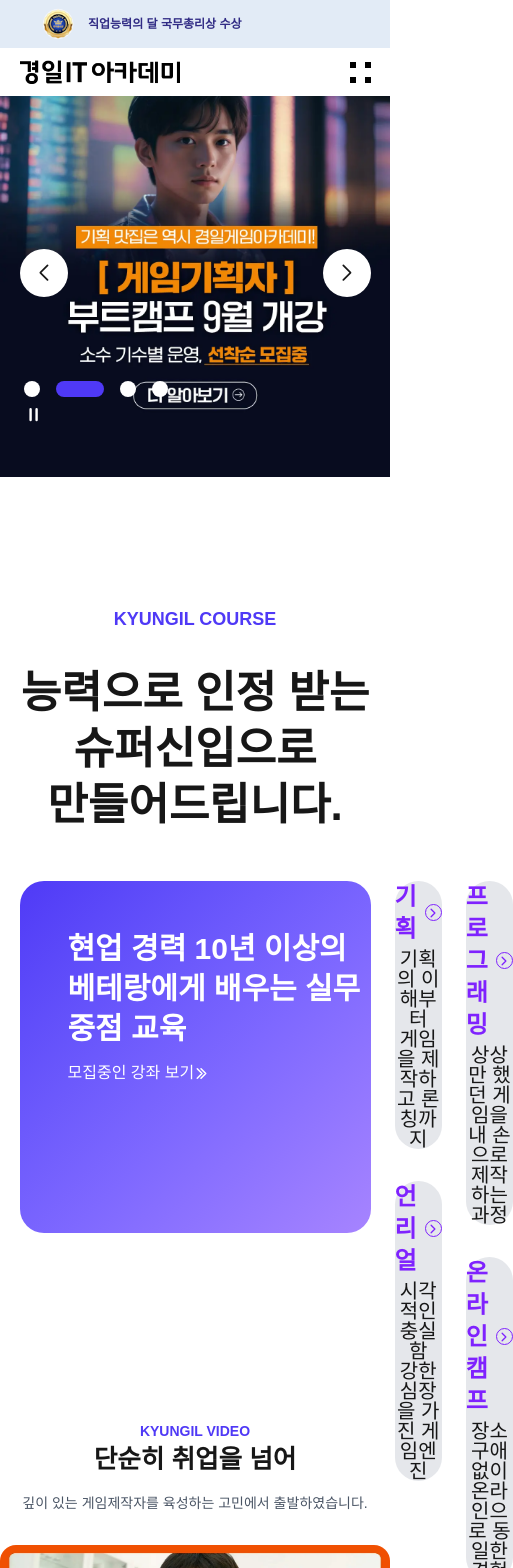
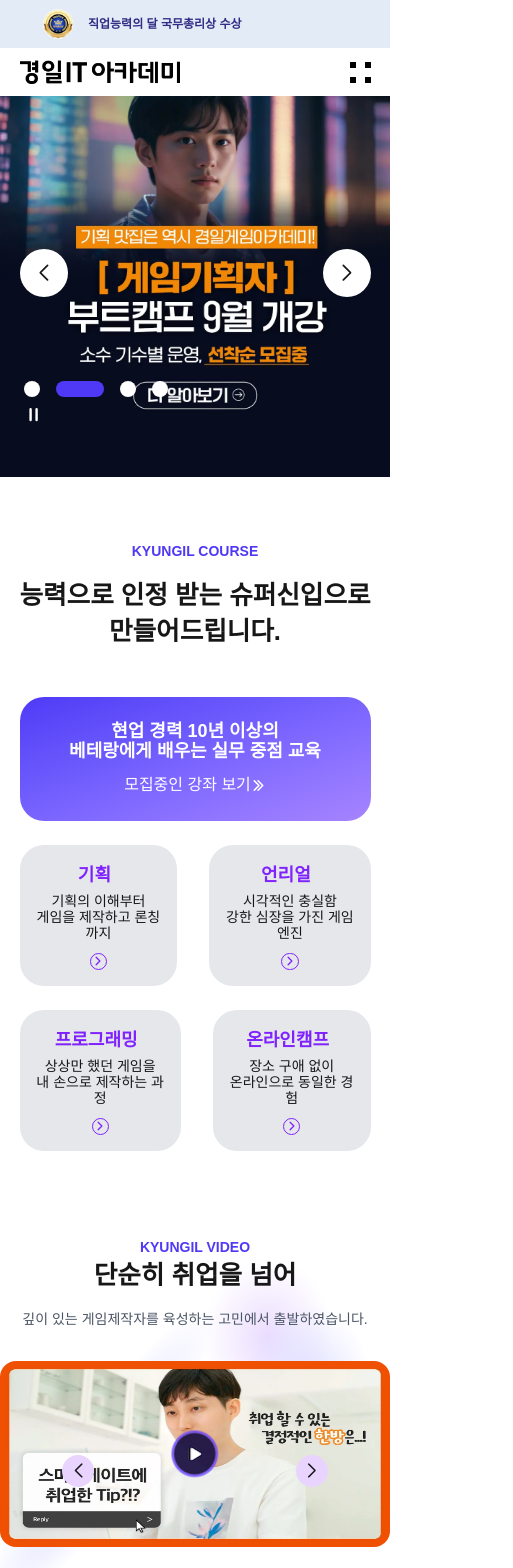
Before and after one commit to web5-kimgangmoon/cloneCoding, a Next.js app in the folder clone/: page / in a window 390 px wide. Shown: the top 1568 px of the page, 513 px wide, since content can reach past the window. Built offline with nearby package versions, Linux system fonts and the light colour scheme; a web font is replaced by a local one.

Commit message:
feat:complete section2

```diff
--- a/clone/app/hooks/useInViewAnime.ts
+++ b/clone/app/hooks/useInViewAnime.ts
@@ -62,7 +62,6 @@ export function useInViewAnime_p(
   return useEffect(() => {
     const observer_enter = new IntersectionObserver(
       (e) => {
-        console.log(target.current!.offsetHeight);
         if (e[0].isIntersecting) setIsRunning(true);
       },
       {
@@ -78,7 +77,8 @@ export function useInViewAnime_p(
         if (
           !e[0].isIntersecting &&
           window.innerHeight - e[0].boundingClientRect.top <
-            target.current!.offsetTop +
+            e[0].boundingClientRect.top +
+              target.current!.offsetTop +
               target.current!.offsetHeight * exposeRatio -
               bottomMargin
         ) {
--- a/clone/app/ui/body_sections/section2.tsx
+++ b/clone/app/ui/body_sections/section2.tsx
@@ -14,7 +14,7 @@ import { useId, useRef, useState } from "react";
 
 export const Section2 = () => {
   return (
-    <section className="min-h-screen">
+    <section className="">
       <Article_1 />
       <Article_2 />
       <Article_3 />
@@ -82,12 +82,12 @@ export const Article_2 = () => {
   const [isRunning, setIsRunning] = useState(false);
   const target = useRef<HTMLHeadingElement | null>(null);
   useInViewAnime_p(target, setIsRunning, {
-    bottomMargin: 0,
+    bottomMargin: 30,
     exposeRatio: 0,
   });
   return (
-    <CenterContainer_article className="py-32 relative">
-      <h2 className="text-center text-lg text-indigo-600 font-bold">
+    <CenterContainer_article className="pt-16 sm:pt-32 pb-32 relative">
+      <h2 className="text-center sm:text-lg text-sm text-indigo-600 font-bold">
         KYUNGIL COURSE
       </h2>
       <h1
@@ -96,21 +96,20 @@ export const Article_2 = () => {
           translate: isRunning ? "0px 0%" : "0px 100%",
           opacity: isRunning ? 1 : 0,
         }}
-        className="pt-8 pb-12 text-center text-[2.75rem] font-extrabold break-keep leading-14 transition-all duration-[800ms]"
+        className="pt-4 pb-12 text-center sm:text-[2.75rem] text-[1.6rem] font-extrabold break-keep sm:leading-14 leading-9 transition-all duration-[800ms]"
       >
         능력으로 인정 받는 슈퍼신입으로 만들어드립니다.
       </h1>
       {/* <Title_section /> */}
-      <div className="flex gap-6 w-full h-88">
-        <div className="w-full flex-[1] p-12 from-indigo-600 to-violet-400 bg-gradient-to-br rounded-3xl">
-          <Link href={"#"} className="block w-max text-white">
-            <h3 className="w-max text-3xl font-bold leading-10">
-              현업 경력 10년 이상의 <br />
-              베테랑에게 배우는 실무
+      <div className="flex sm:flex-row flex-col gap-6 w-full h-88">
+        <div className="flex sm:flex-col w-full flex-[1] sm:p-12 p-6 from-indigo-600 to-violet-400 bg-gradient-to-br sm:text-left text-center rounded-3xl">
+          <Link href={"#"} className="block w-full text-white">
+            <h3 className="w-full sm:text-3xl text-lg sm:font-bold font-semibold sm:leading-10 leading-5">
+              현업 경력 10년 이상의
               <br />
-              중점 교육
+              베테랑에게 배우는 실무 중점 교육
             </h3>
-            <h4 className="w-max pt-3 font-[400]">
+            <h4 className="w-full pt-3 font-[400]">
               모집중인 강좌 보기
               <ChevronDoubleRightIcon
                 width={15}
@@ -120,7 +119,7 @@ export const Article_2 = () => {
             </h4>
           </Link>
         </div>
-        <div className="flex flex-col gap-8 w-full flex-[1.35] ">
+        <div className="flex sm:flex-col gap-8 w-full flex-[1.35] ">
           <SmallBox
             title="기획"
             line1="기획의 이해부터"
@@ -134,7 +133,7 @@ export const Article_2 = () => {
             imgPath="url('main_hover_unreal.png')"
           />
         </div>
-        <div className="flex flex-col gap-8 w-full flex-[1.35]">
+        <div className="flex sm:flex-col gap-8 w-full flex-[1.35]">
           <SmallBox
             title="프로그래밍"
             line1="상상만 했던 게임을"
@@ -165,19 +164,22 @@ const SmallBox = ({
   imgPath: string;
 }) => {
   return (
-    <Link href={"#"} className="relative block h-full">
-      <div className="h-full flex flex-col justify-center items-center bg-gray-200 rounded-3xl select-none">
-        <h3 className="flex items-center text-2xl font-bold text-violet-600">
+    <Link href={"#"} className="relative block h-full grow">
+      <div className="flex flex-col justify-center items-center h-full p-4 sm:p-0 bg-gray-200 rounded-3xl select-none">
+        <h3 className="flex items-center text-lg sm:text-2xl font-bold text-violet-600">
           <span className="pr-2">{title}</span>
-          <ChevronRight />
+          <ChevronRight isHiddenOp />
         </h3>
-        <p className="pt-1 text-xl text-center leading-5">
+        <p className="pt-1 text-sm sm:text-xl text-center sm:leading-5 leading-4">
           {line1}
           <br /> {line2}
         </p>
+        <h3 className="sm:hidden flex items-center pt-3 text-2xl font-bold text-violet-600">
+          <ChevronRight />
+        </h3>
       </div>
       <div
-        className="absolute top-0 left-0 w-full h-full flex flex-col justify-center items-center rounded-3xl opacity-0 hover:opacity-100 text-white text-3xl font-extrabold"
+        className="absolute top-0 left-0 w-full h-full hidden sm:flex flex-col justify-center items-center rounded-3xl opacity-0 hover:opacity-100 text-white text-3xl font-extrabold"
         style={{
           backgroundImage: imgPath,
           backgroundPosition: "center",
@@ -191,9 +193,14 @@ const SmallBox = ({
   );
 };
 
-const ChevronRight = () => {
+const ChevronRight = ({ isHiddenOp }: { isHiddenOp?: boolean }) => {
   return (
-    <div className="p-[0.1rem] border border-violet-600 rounded-full">
+    <div
+      className={clsx(
+        "p-[0.1rem] border border-violet-600 rounded-full",
+        isHiddenOp && "hidden sm:block"
+      )}
+    >
       <ChevronRightIcon
         width={12}
         hanging={12}
@@ -222,14 +229,14 @@ const Article_3 = () => {
     //     ? animate(`#${sliderId}`, { translate: "0px 100px", opacity: 1 })
     //     : animate(`#${sliderId}`, { translate: "0px 0px", opacity: 0 }),
     {
-      bottomMargin: 0,
-      exposeRatio: 0.3,
+      bottomMargin: -60,
+      exposeRatio: 0,
     }
   );
 
   return (
     <article
-      className="flex flex-col h-[480px] sm:h-[700px] lg:h-[750px] xl:h-fit py-[60px] relative"
+      className="flex flex-col h-[480px] sm:h-[700px] lg:h-[750px] xl:h-fit sm:py-[120px] py-[60px] relative"
       // ref={scope}
     >
       <CenterContainer className="h-fit relative">
@@ -264,7 +271,7 @@ const Article_3 = () => {
           paddingBottom: 50,
           translate: isRunning ? "0px 0%" : "0px 100%",
           opacity: isRunning ? 1 : 0,
-          transitionDuration: "3000ms",
+          transitionDuration: "1500ms",
           transitionTimingFunction: "ease",
         }}
         slideActiveClass="swiper-slide-active"
@@ -299,16 +306,38 @@ const Article_3 = () => {
           </SwiperSlide>
         ))}
         <button
-          className="flex justify-center items-center h-12 w-12 absolute top-[calc(50%-1.5rem)] xl:left-[30%] lg:left-[24%] sm:left-[15%] left-[16%] after:content-['prev'] text-lg font-bold bg-purple-200 rounded-full z-10"
+          className="flex justify-center items-center w-8 h-8 sm:w-12 sm:h-12  absolute top-[calc(50%-1.5rem)] xl:left-[30%] lg:left-[24%] sm:left-[15%] left-[16%] after:content-['prev'] text-sm sm:text-lg font-bold bg-purple-200 rounded-full z-10"
           style={{ fontFamily: "swiper-icons", cursor: "pointer" }}
           id={prevId}
         />
         <button
-          className="flex justify-center items-center h-12 w-12 absolute top-[calc(50%-1.5rem)] xl:right-[30%] lg:right-[24%] sm:right-[15%] right-[16%] after:content-['next'] text-lg font-bold bg-purple-200 rounded-full z-10"
+          className="flex justify-center items-center w-8 h-8 sm:w-12 sm:h-12 absolute top-[calc(50%-1.5rem)] xl:right-[30%] lg:right-[24%] sm:right-[15%] right-[16%] after:content-['next'] text-sm sm:text-lg font-bold bg-purple-200 rounded-full z-10"
           style={{ fontFamily: "swiper-icons", cursor: "pointer" }}
           id={nextId}
         />
       </Swiper>
+      {/* <div className="absolute bottom-[50%] right-[15%] w-[33%] h-[33%] from-purple-100 to-blue-100 bg-gradient-to-br -z-10 rounded-[792px] rotate-z-[4.412deg] blur-3xl"></div> */}
+      <div
+        className="absolute bottom-[50%] right-[15%] w-[33%] h-[33%] -z-10 rounded-[792px] rotate-z-[4.412deg]"
+        style={{
+          backgroundImage:
+            "radial-gradient(50% 50% at 50% 50%, #EBDCFF 0%, rgba(255, 255, 255, 0.00) 100%)",
+        }}
+      ></div>
+      <div
+        className="absolute bottom-[0%] left-[15%] w-[20%] h-[80%] -z-10 rounded-[792px] rotate-z-[36.24deg]"
+        style={{
+          backgroundImage:
+            "radial-gradient(50% 50% at 50% 50%,rgb(220, 222, 255) 0%, rgba(255, 255, 255, 0.00) 100%)",
+        }}
+      ></div>
+      <div
+        className="absolute bottom-[40%] right-[5%] w-[33%] h-[33%] -z-10 rounded-[792px] rotate-z-[4.24deg]"
+        style={{
+          backgroundImage:
+            "radial-gradient(50% 50% at 50% 50%,rgb(220, 222, 255) 0%, rgba(255, 255, 255, 0.00) 100%)",
+        }}
+      ></div>
     </article>
   );
 };
```
Also changed, not shown: 1 other file (tests, documents, lock files or other folders).
